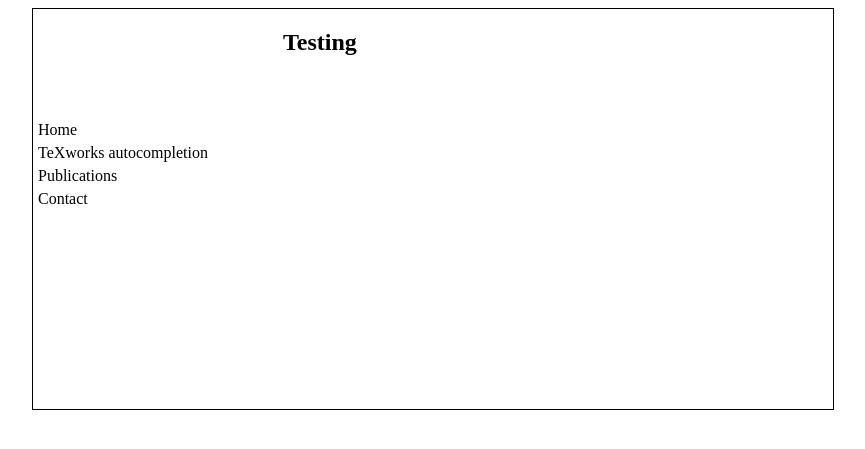
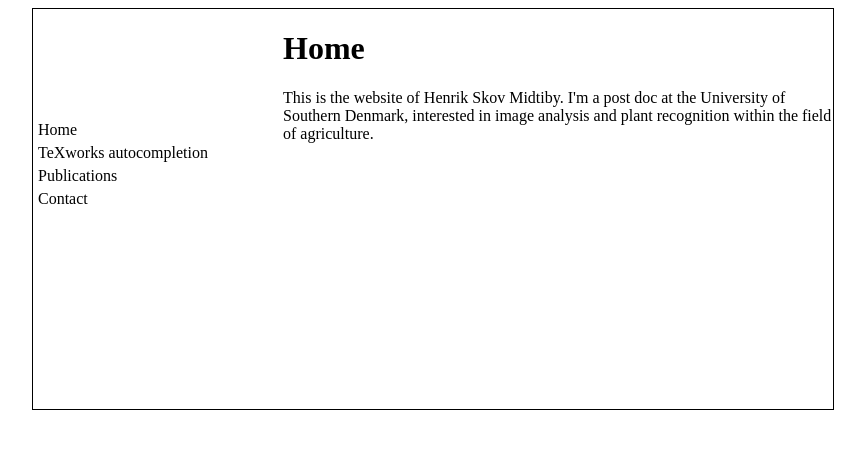
Before and after one commit to henrikmidtiby/henrikmidtiby.github.io, a Jekyll site: the page built from index.html, in a window 1280 px wide. Shown: the top 449 px of the page, without its empty margins (207-1072 px from the left). Built offline with Jekyll 4.4.1, drawn with Linux system fonts in a browser that asks for light colours.

Commit message:
Changed start page.

```diff
--- a/index.html
+++ b/index.html
@@ -1,4 +1,7 @@
 ---
 layout: base
 ---
-<h2>Testing</h2>
+<h1>Home</h1>
+This is the website of Henrik Skov Midtiby.
+I'm a post doc at the University of Southern Denmark, interested in image analysis and plant recognition
+within the field of agriculture.
```
